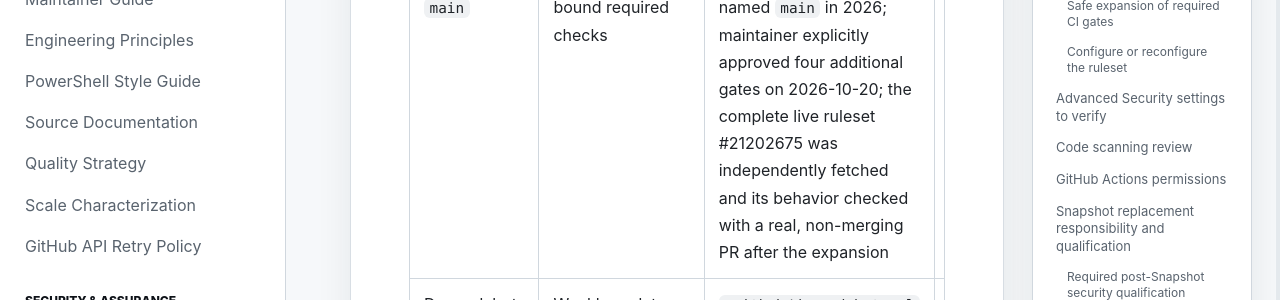
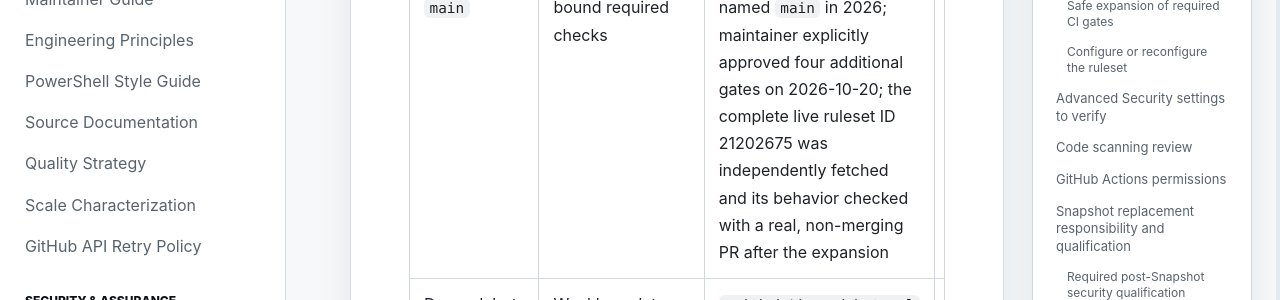
Before and after one commit to infoconex/copy-github-repo, a Jekyll site: the page built from docs/security/repository-security-baseline.md, in a window 1280 px wide and 900 px high, scrolled down 1403 px. Shown: the part 263-563 px from the top of the window. Built offline with Jekyll 4.4.1, drawn with Linux system fonts in a browser that asks for light colours; part of the change alters nothing that is shown; some of the changed text lies outside the part shown.

```diff
--- a/docs/security/repository-security-baseline.md
+++ b/docs/security/repository-security-baseline.md
@@ -18,7 +18,7 @@ The initial `v0.1.0` clean-repository qualification is complete. Historical veri
 | Private vulnerability reporting | Enabled | GitHub API returned `{"enabled":true}` on 2026-08-16; repository owner also confirmed the live security settings in the GitHub web UI on 2026-08-19; the baseline was restored/reverified during the clean-repository `v0.1.0` qualification | Verified enabled for the qualified `v0.1.0` repository state |
 | GitHub Actions CodeQL analysis | Enabled and running | CodeQL workflow execution completed successfully during qualification and continues to be repository-controlled | Verified enabled for GitHub Actions workflow analysis |
 | PowerShell code security analysis | Dedicated repository-owned gate | `Analyze Code Security` uses a security-only PSScriptAnalyzer profile plus targeted security behavior tests | Implemented in repository configuration; workflow evidence is release-specific |
-| Repository ruleset for `main` | Active with six GitHub Actions-bound required checks | Repository owner created an active branch ruleset named `main` in 2026; maintainer explicitly approved four additional gates on 2026-10-20; the complete live ruleset #21202675 was independently fetched and its behavior checked with a real, non-merging PR after the expansion | Owner verified for the qualified `v0.1.0` repository state; **independently verified active with six checks on 2026-10-20** |
+| Repository ruleset for `main` | Active with six GitHub Actions-bound required checks | Repository owner created an active branch ruleset named `main` in 2026; maintainer explicitly approved four additional gates on 2026-10-20; the complete live ruleset ID 21202675 was independently fetched and its behavior checked with a real, non-merging PR after the expansion | Owner verified for the qualified `v0.1.0` repository state; **independently verified active with six checks on 2026-10-20** |
 | Dependabot configuration for GitHub Actions | Weekly update monitoring | `.github/dependabot.yml` schedules weekly GitHub Actions updates | Implemented in repository configuration |
 | Dependabot alerts | Enabled | Repository owner confirmed the live Advanced Security settings in the GitHub web UI on 2026-08-19; baseline restoration/reverification was part of clean-repository qualification | Owner verified enabled for the qualified `v0.1.0` repository state |
 | Dependabot security updates | Enabled | Repository owner confirmed the live Advanced Security settings in the GitHub web UI on 2026-08-19; baseline restoration/reverification was part of clean-repository qualification | Owner verified enabled for the qualified `v0.1.0` repository state |
@@ -44,13 +44,13 @@ Maintain an **active branch ruleset targeting the default branch (`main`)**. The
 
 Workflow and job names are part of the observable status-check surface. When workflow/job names or trigger behavior change, verify configured required-check contexts against the newly observed checks before treating the ruleset as satisfied. Required workflows should still produce a successful/skipped check for documentation-only pull requests rather than disappearing entirely and leaving branch protection waiting for an `expected` check.
 
-The live repository uses an active ruleset named `Main` (ruleset [#21202675](https://github.com/infoconex/copy-github-repo/rules/21202675)). Its **2026-10-20 authenticated API readback** independently confirmed `enforcement=active`, target only `refs/heads/main`, exactly the six contexts and integration IDs above, deletion/non-fast-forward/pull-request requirements, **no bypass actors** (`[]`), `strict_required_status_checks_policy=false`, and `do_not_enforce_on_create=false`. The ruleset name is not itself a security contract; these live settings and observed enforcement are. Re-read them for each security-sensitive release or repository replacement rather than assuming they stay unchanged.
+The live repository uses an active ruleset named `Main` (ruleset [ID 21202675](https://github.com/infoconex/copy-github-repo/rules/21202675)). Its **2026-10-20 authenticated API readback** independently confirmed `enforcement=active`, target only `refs/heads/main`, exactly the six contexts and integration IDs above, deletion/non-fast-forward/pull-request requirements, **no bypass actors** (`[]`), `strict_required_status_checks_policy=false`, and `do_not_enforce_on_create=false`. The ruleset name is not itself a security contract; these live settings and observed enforcement are. Re-read them for each security-sensitive release or repository replacement rather than assuming they stay unchanged.
 
 A future same-name Snapshot replacement may require a controlled administrative path. Any temporary bypass must be explicit and removed or narrowed before the resulting repository is considered qualified.
 
 ### Safe expansion of required CI gates
 
-**The four final gates are now active requirements, not proposals.** The owner authorized the specific four-context expansion separately, and the complete ruleset was independently read back on **2026-10-20**. [Issue #155](https://github.com/infoconex/copy-github-repo/issues/155) records criterion-by-criterion qualification; the non-merging [PR #162](https://github.com/infoconex/copy-github-repo/pull/162) demonstrated GitHub **blocked** a failing or pending documentation gate and reported the corrected, all-required-checks-complete PR as **clean**. The probe was closed without merge; this is genuine enforcement evidence, not a claim that every future CI workflow succeeds.
+**The four final gates are now active requirements, not proposals.** The owner authorized the specific four-context expansion separately, and the complete ruleset was independently read back on **2026-10-20**. The October 2026 owner-approved rollout was qualified with a non-merging pull request that demonstrated GitHub **blocked** a failing or pending documentation gate and reported the corrected, all-required-checks-complete PR as **clean**. The probe was closed without merge; this is genuine enforcement evidence, not a claim that every future CI workflow succeeds.
 
 Each of the **four final gate contexts** must be emitted for every applicable pull request. Conditional substantive jobs (PowerShell security analysis, GitHub Actions CodeQL, and optional matrix work) can legitimately be skipped only where verified scope declares them inapplicable. Scope-aware final gates must **fail closed** on missing/failed scope decisions, missing or failed required execution, and unexpected cancellations or skips; never mark an unrun mandatory analysis as successful just because GitHub accepts a skipped check. For source changes, full quality includes Windows, Ubuntu and macOS. Documentation validation is required for documentation-relevant changes; GitHub Actions CodeQL analysis is required for workflow-file changes. The two original directly required contexts remain required and GitHub may accept an intentional `skipped` conclusion for an inapplicable original context; the new final gate is responsible for independently enforcing correct applicability and upstream outcomes.
 
```
